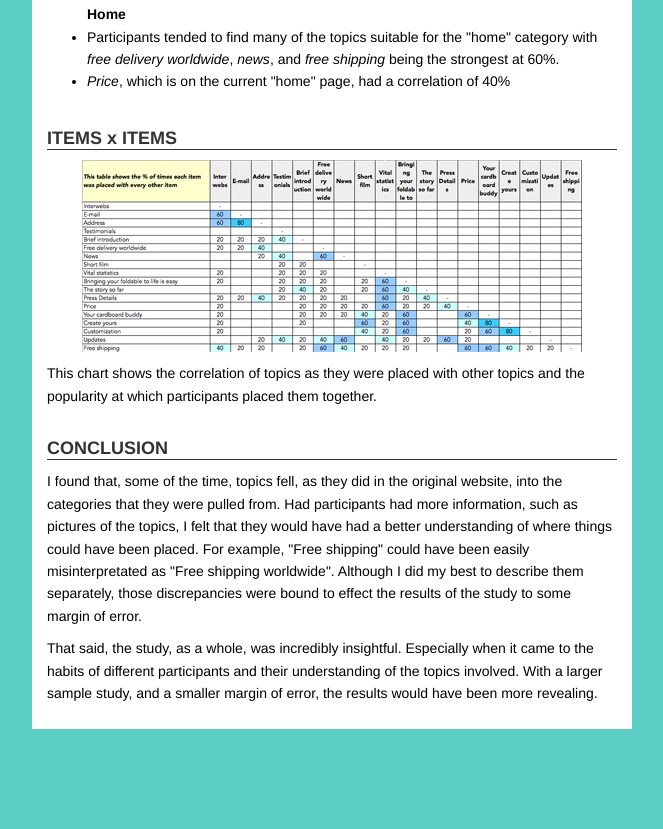
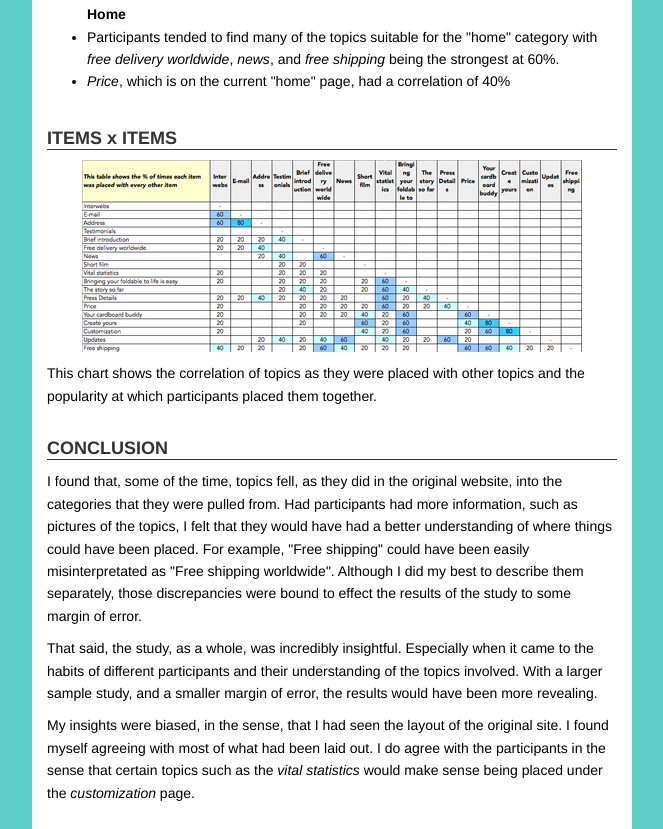
Before and after one commit to dan-shin/TC349, a plain HTML site: page week5/foldable.html in a window 1280 px wide. Shown: the part 2696-3525 px from the top of the page, without its empty margins (308-971 px from the left). Before the commit the page ends 3425 px from the top, so only its background shows below. Drawn offline with Linux system fonts and the light colour scheme.

Commit message:
Changes to foldable.html

```diff
--- a/week5/foldable.html
+++ b/week5/foldable.html
@@ -71,6 +71,7 @@
 		<h3>CONCLUSION</h3>
 		<p>I found that, some of the time, topics fell, as they did in the original website, into the categories that they were pulled from.  Had participants had more information, such as pictures of the topics, I felt that they would have had a better understanding of where things could have been placed.  For example, "Free shipping" could have been easily misinterpretated as "Free shipping worldwide".  Although I did my best to describe them separately, those discrepancies were bound to effect the results of the study to some margin of error.</p>
 		<p>That said, the study, as a whole, was incredibly insightful.  Especially when it came to the habits of different participants and their understanding of the topics involved.  With a larger sample study, and a smaller margin of error, the results would have been more revealing.</p>
+		<p>My insights were biased, in the sense, that I had seen the layout of the original site.  I found myself agreeing with most of what had been laid out.  I do agree with the participants in the sense that certain topics such as the <em>vital statistics</em> would make sense being placed under the <em>customization</em> page.</p>
 	</section>
 	</div>
 </body>
```
